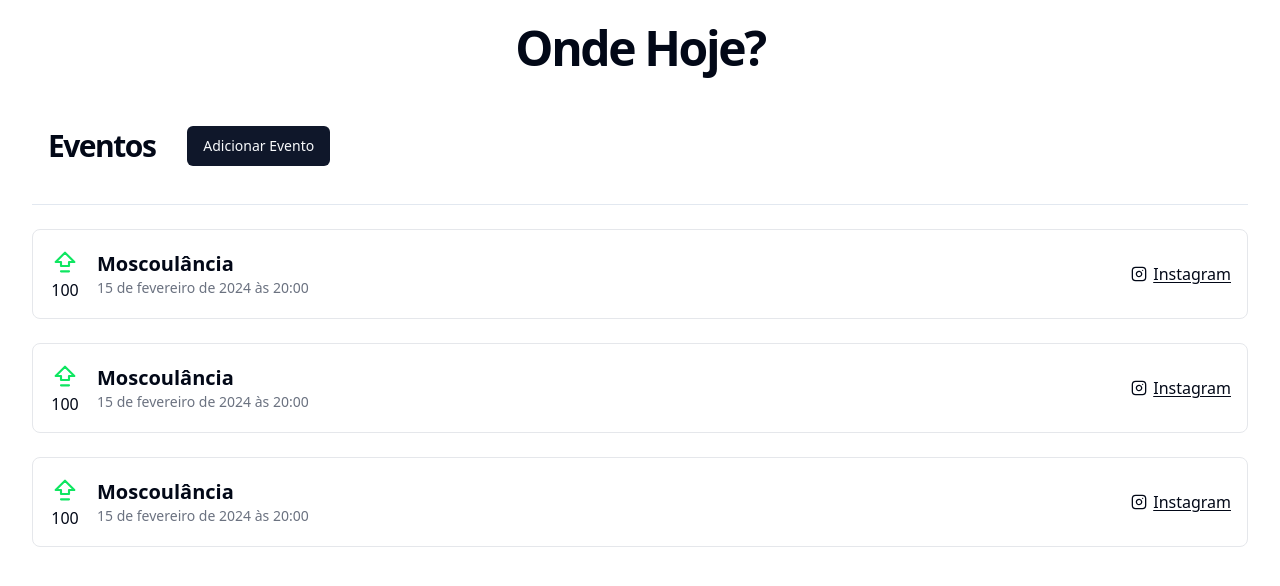
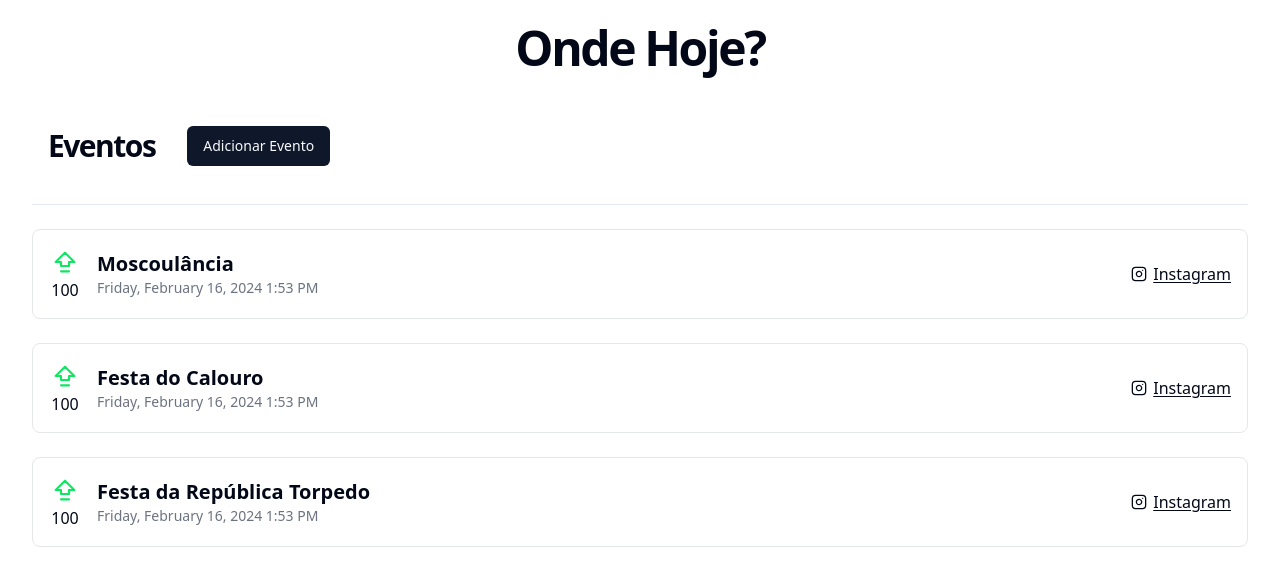
Before and after one commit to perebaj/ondehj-f, a React (Vite) app: page / in a window 1280 px wide. Shown: the top 586 px of the page. Built offline with nearby package versions, Linux system fonts and the light colour scheme.

Commit message:
:sparkles: add event component props

```diff
--- a/package.json
+++ b/package.json
@@ -18,6 +18,7 @@
     "localforage": "^1.10.0",
     "lucide-react": "^0.331.0",
     "match-sorter": "^6.3.4",
+    "moment": "^2.30.1",
     "react": "^18.2.0",
     "react-dom": "^18.2.0",
     "react-helmet-async": "^2.0.4",
--- a/src/App.tsx
+++ b/src/App.tsx
@@ -30,9 +30,21 @@ export default function Home() {
               <Button>Adicionar Evento</Button>
             </div>
             <Separator />
-            <Event />
-            <Event />
-            <Event />
+            <Event
+              name="Moscoulância"
+              date={Date.now()}
+              instagramURL="https://www.instagram.com/jj_neno/"
+            />
+            <Event
+              name="Festa do Calouro"
+              date={Date.now()}
+              instagramURL="https://www.instagram.com/jj_neno/"
+            />
+            <Event
+              name="Festa da República Torpedo"
+              date={Date.now()}
+              instagramURL="https://www.instagram.com/jj_neno/"
+            />
           </div>
         </div>
       </div>
--- a/src/components/event.tsx
+++ b/src/components/event.tsx
@@ -1,6 +1,16 @@
+import 'moment/dist/locale/pt-br'
+
 import { ArrowBigUpDash, Instagram } from 'lucide-react'
+import moment from 'moment'
+type EventProps = {
+  name: string
+  date: number
+  instagramURL: string
+}
 
-export default function Event() {
+export default function Event(props: EventProps) {
+  moment.locale('pt')
+  const date = moment(props.date).format('LLLL')
   return (
     <div className="w-full divide-y overflow-hidden rounded-lg border border-gray-200">
       <div className="flex w-full items-center justify-between p-4">
@@ -14,10 +24,8 @@ export default function Event() {
             <p>100</p>
           </div>
           <div className="flex flex-1 flex-col">
-            <h3 className="font-base text-xl font-semibold">Moscoulância</h3>
-            <p className="text-sm text-gray-500 dark:text-gray-400">
-              15 de fevereiro de 2024 às 20:00
-            </p>
+            <h3 className="font-base text-xl font-semibold">{props.name}</h3>
+            <p className="text-sm text-gray-500 dark:text-gray-400">{date}</p>
           </div>
           <a
             className="inline-flex items-center rounded-md text-base underline underline-offset-2 hover:no-underline"
```
Also changed, not shown: 1 other file (tests, documents, lock files or other folders).
